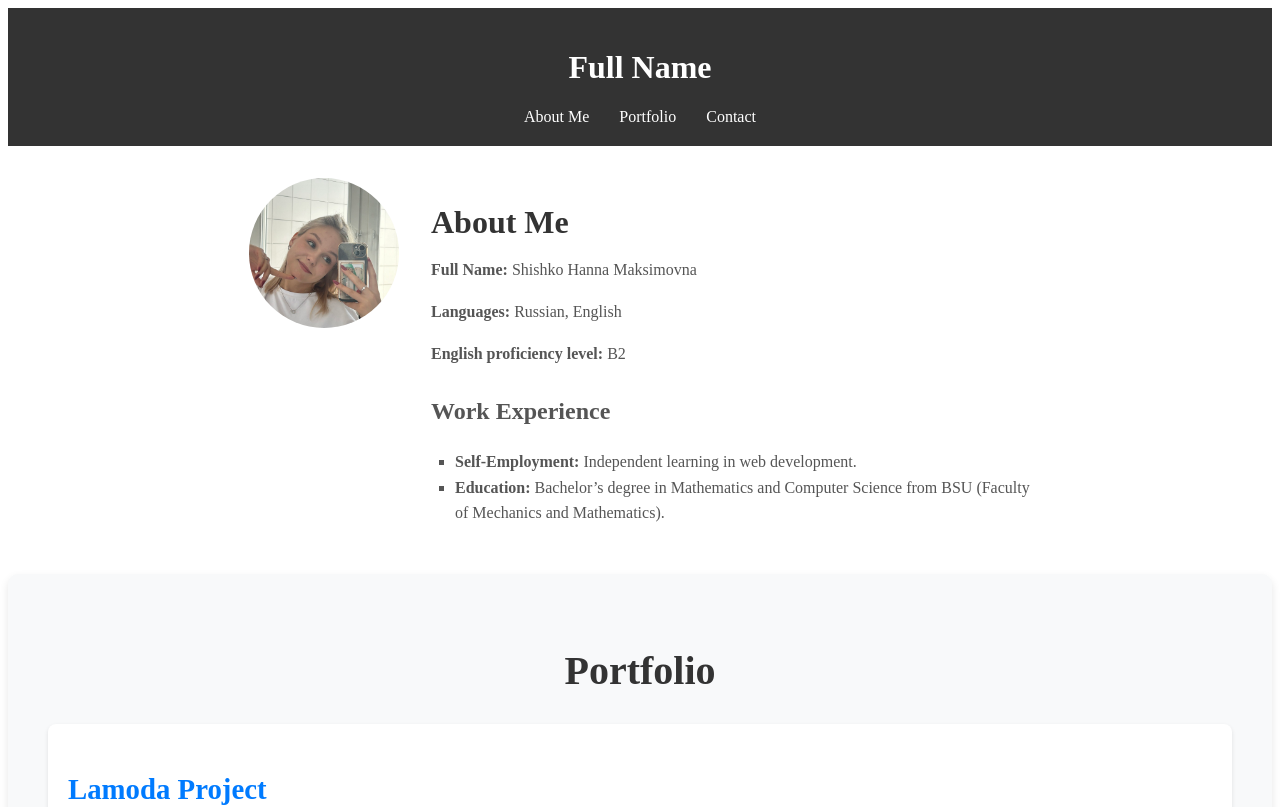
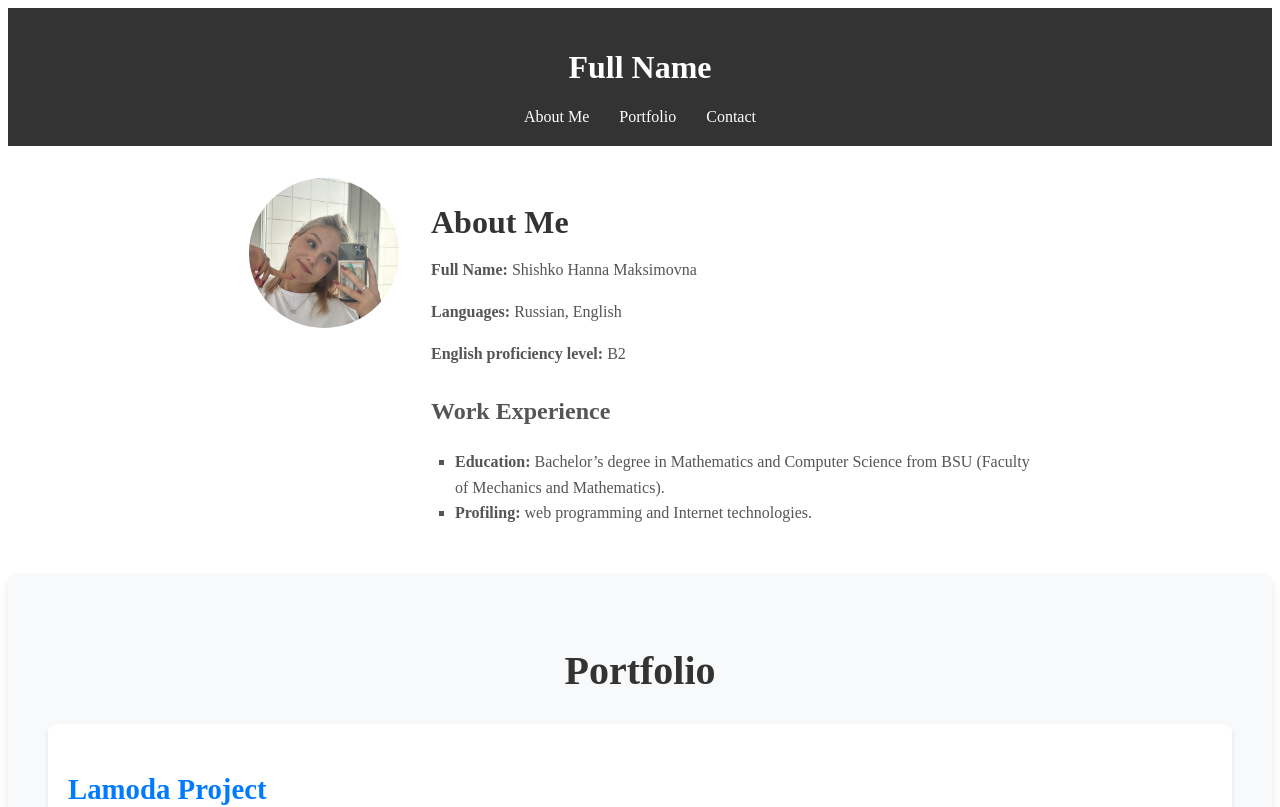
Before and after one commit to anyashishko/CV, a React (Vite) app: page / in a window 1280 px wide. Shown: the top 807 px of the page. Built offline with nearby package versions, Linux system fonts and the light colour scheme.

Commit message:
Update AboutMe.jsx

```diff
--- a/src/pages/AboutMe.jsx
+++ b/src/pages/AboutMe.jsx
@@ -17,11 +17,12 @@ const AboutMe = () => {
           <h3>Work Experience</h3>
           <ul>
             <li>
-              <strong>Self-Employment:</strong> Independent learning in web development.
+              <strong>Education:</strong> Bachelor’s degree in Mathematics and Computer Science from BSU (Faculty of Mechanics and Mathematics).
             </li>
             <li>
-              <strong>Education:</strong> Bachelor’s degree in Mathematics and Computer Science from BSU (Faculty of Mechanics and Mathematics).
+              <strong>Profiling:</strong> web programming and Internet technologies.
             </li>
+
           </ul>
         </div>
       </div>
```
